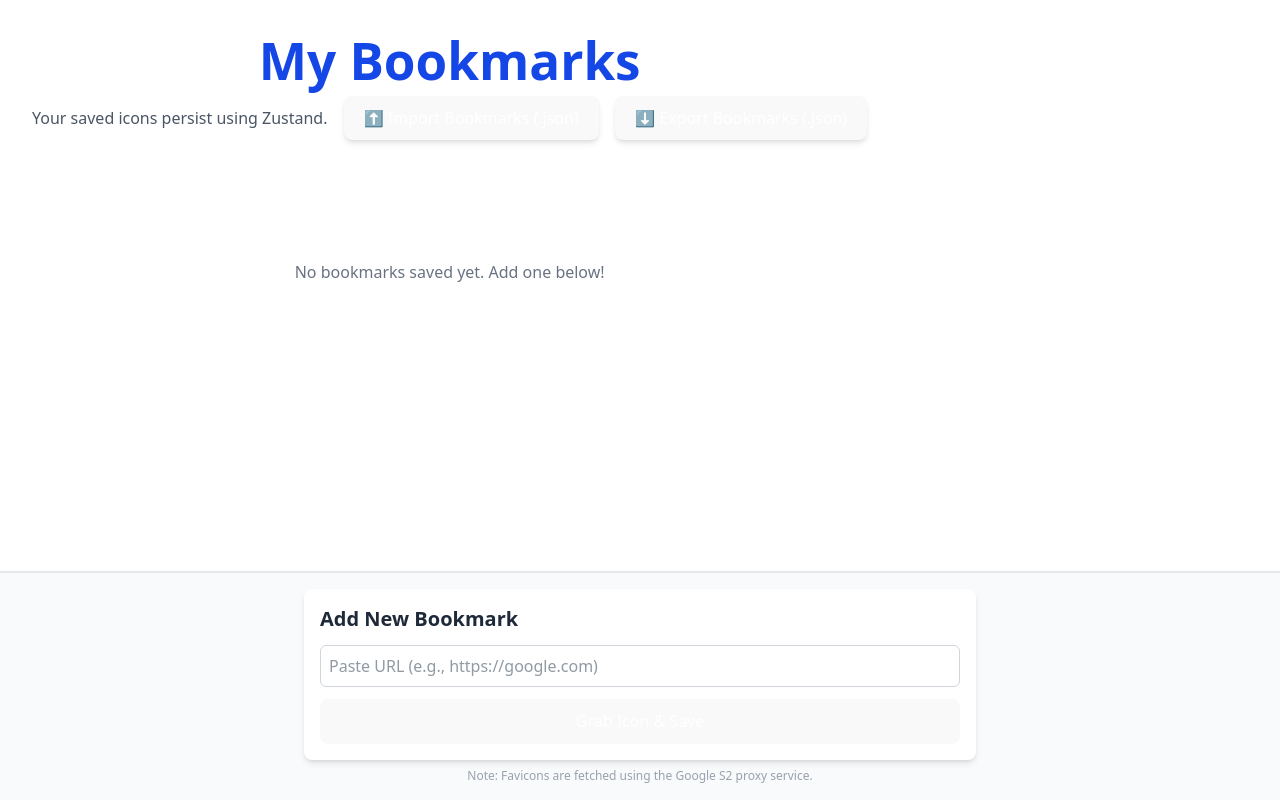
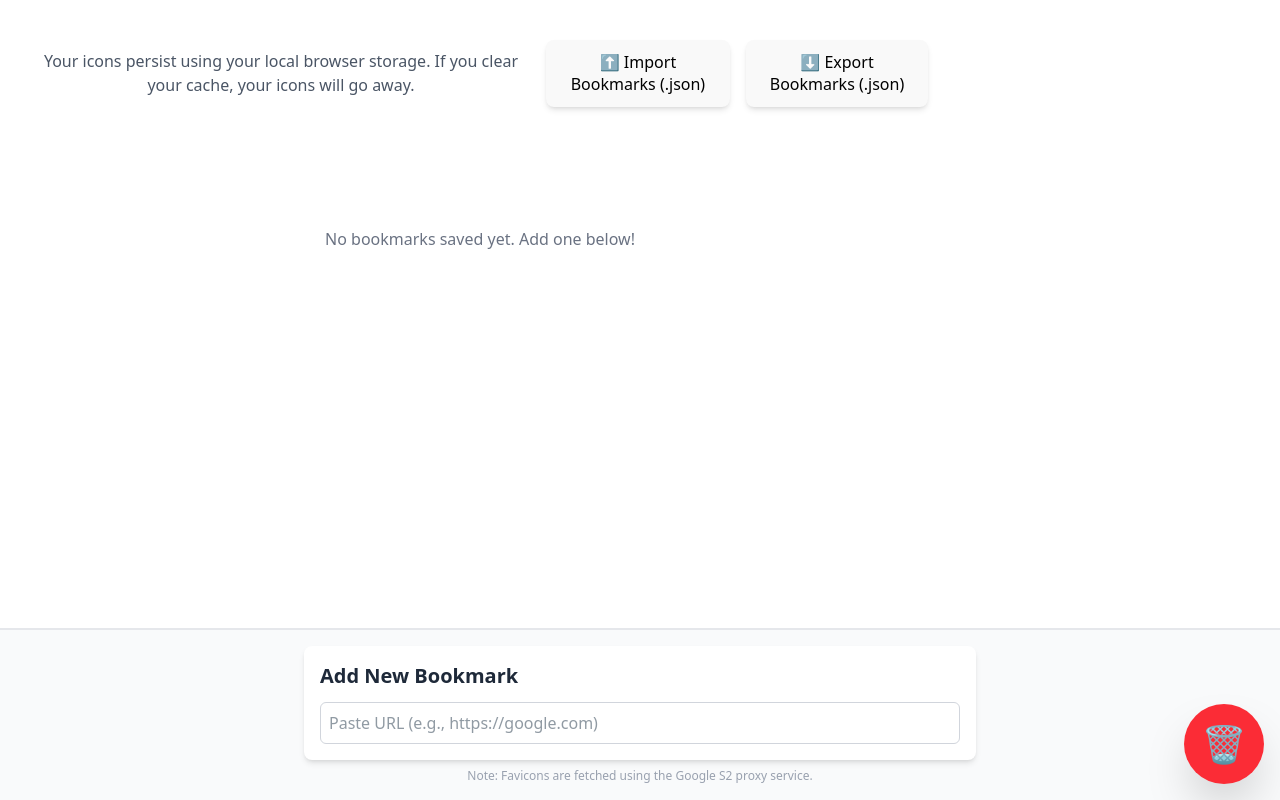
Before and after one commit to sgrecni/homescreen, a React app: page / in a window 1280 px wide. Built offline with nearby package versions, Linux system fonts and the light colour scheme; the HTML template or start-up script is replaced by a standard one.

Commit message:
added drag to trashcan

```diff
--- a/package.json
+++ b/package.json
@@ -12,6 +12,8 @@
   "dependencies": {
     "@tailwindcss/postcss": "^4.1.18",
     "react": "^19.2.0",
+    "react-dnd": "^16.0.1",
+    "react-dnd-html5-backend": "^16.0.1",
     "react-dom": "^19.2.0",
     "zustand": "^5.0.9"
   },
@@ -20,6 +22,8 @@
     "@tailwindcss/vite": "^4.1.18",
     "@types/node": "^24.10.1",
     "@types/react": "^19.2.5",
+    "@types/react-dnd": "^2.0.36",
+    "@types/react-dnd-html5-backend": "^3.0.2",
     "@types/react-dom": "^19.2.3",
     "@vitejs/plugin-react": "^5.1.1",
     "eslint": "^9.39.1",
--- a/src/App.tsx
+++ b/src/App.tsx
@@ -1,11 +1,16 @@
 import React from 'react';
+import { DndProvider } from 'react-dnd';
+import { HTML5Backend } from 'react-dnd-html5-backend';
 import { HomeScreen } from './components/HomeScreen';
 
 const App: React.FC = () => {
   return (
-    <div className="min-h-screen">
-      <HomeScreen />
-    </div>
+    // Wrap the entire app with the DndProvider using the HTML5 backend
+    <DndProvider backend={HTML5Backend}>
+      <div className="min-h-screen">
+        <HomeScreen />
+      </div>
+    </DndProvider>
   );
 };
 
--- a/src/components/BookmarkForm.tsx
+++ b/src/components/BookmarkForm.tsx
@@ -56,12 +56,7 @@ export const BookmarkForm: React.FC = () => {
           className="p-2 border border-gray-300 rounded-md focus:ring-blue-500 focus:border-blue-500"
           required
         />
-        <button
-          type="submit"
-          className="bg-blue-600 text-white p-2 rounded-md hover:bg-blue-700 transition duration-150"
-        >
-          Grab Icon & Save
-        </button>
+
       </form>
       {error && <p className="mt-2 text-red-500 text-sm">{error}</p>}
     </div>
--- /dev/null
+++ b/src/components/DragLayer.tsx
@@ -0,0 +1,93 @@
+// src/components/CustomDragLayer.tsx (Final Visibility Fix)
+import React from 'react';
+import { useDragLayer } from 'react-dnd';
+
+// Define the shape of the item being dragged
+interface DraggedBookmark {
+  id: string;
+  url: string;
+  title: string;
+  iconUrl: string;
+}
+
+// Define the item type
+const ItemTypes = {
+  BOOKMARK_ICON: 'BOOKMARK_ICON',
+};
+
+// Function to calculate the layer style
+function getItemStyles(currentOffset: { x: number; y: number } | null) {
+  if (!currentOffset) {
+    return {
+      display: 'none',
+    };
+  }
+
+  let { x, y } = currentOffset;
+
+  // Icon size is 56px (w-14 h-14). Offset by 28px to center it.
+  const transform = `translate(${x - 28}px, ${y - 28}px)`;
+
+  return {
+    transform,
+    WebkitTransform: transform,
+  };
+}
+
+export const DragLayer: React.FC = () => {
+  const { isDragging, itemType, currentOffset, item } = useDragLayer(
+    (monitor) => ({
+      item: monitor.getItem() as DraggedBookmark,
+      itemType: monitor.getItemType(),
+      // We only need currentOffset for rendering position
+      currentOffset: monitor.getClientOffset(),
+      isDragging: monitor.isDragging(),
+    })
+  );
+
+  if (!isDragging) {
+    return null;
+  }
+
+  const renderItem = () => {
+    switch (itemType) {
+      case ItemTypes.BOOKMARK_ICON:
+        const draggedBookmark = item as DraggedBookmark;
+
+        return (
+          // Use inline styles to GUARANTEE size and visibility.
+          <div
+            style={{
+              width: '56px', // w-14
+              height: '56px', // h-14
+              display: 'flex',
+              alignItems: 'center',
+              justifyContent: 'center',
+              backgroundColor: 'white',
+              borderRadius: '0.75rem', // rounded-xl
+              boxShadow: '0 10px 15px -3px rgba(0, 0, 0, 0.1), 0 4px 6px -2px rgba(0, 0, 0, 0.05)', // shadow-xl
+              border: '2px solid #3b82f6', // border-2 border-blue-500
+              opacity: 0.9,
+            }}
+          >
+            <img
+                src={draggedBookmark.iconUrl}
+                alt={`${draggedBookmark.title} icon`}
+                className="w-10 h-10 object-contain"
+            />
+          </div>
+        );
+      default:
+        return null;
+    }
+  };
+
+  return (
+    <div className="fixed pointer-events-none top-0 left-0 w-full h-full z-50">
+      {/* Pass only currentOffset to getItemStyles */}
+      <div style={getItemStyles(currentOffset)}>
+        {renderItem()}
+      </div>
+    </div>
+  );
+};
--- a/src/components/HomeScreen.tsx
+++ b/src/components/HomeScreen.tsx
@@ -2,6 +2,8 @@ import React, { useRef } from 'react'; // Import useRef
 import { useBookmarkStore, type Bookmark } from '../store/useBookmarkStore';
 import { BookmarkIcon } from './BookmarkIcon';
 import { BookmarkForm } from './BookmarkForm';
+import { TrashCan } from './Trashcan';
+import { DragLayer } from './DragLayer';
 
 // --- (No changes to the component function definition) ---
 export const HomeScreen: React.FC = () => {
@@ -77,19 +79,17 @@ export const HomeScreen: React.FC = () => {
 
   return (
     <div className="min-h-screen bg-white flex flex-col items-center p-8 pb-32">
+      <DragLayer />
 
       {/* Header and Export/Import Buttons */}
       <header className="text-center mb-10 w-full max-w-4xl">
-        <h1 className="text-4xl font-extrabold text-blue-700">
-          My Bookmarks
-        </h1>
         <div className="flex justify-center items-center mt-2 space-x-4">
-            <p className="text-gray-600">Your saved icons persist using Zustand.</p>
+            <p className="text-gray-600">Your icons persist using your local browser storage.  If you clear your cache, your icons will go away.</p>
 
             {/* Import Button */}
             <button
                 onClick={triggerImport}
-                className="bg-blue-500 text-white text-sm px-3 py-1 rounded-md hover:bg-blue-600 transition duration-150 shadow-md"
+                className="bg-blue-500 text-black text-sm px-3 py-1 rounded-md hover:bg-blue-600 transition duration-150 shadow-md"
             >
                 ⬆️ Import Bookmarks (.json)
             </button>
@@ -106,7 +106,7 @@ export const HomeScreen: React.FC = () => {
             {/* Export Button (from previous step) */}
             <button
                 onClick={handleExport}
-                className="bg-green-500 text-white text-sm px-3 py-1 rounded-md hover:bg-green-600 transition duration-150 shadow-md"
+                className="bg-green-500 text-black text-sm px-3 py-1 rounded-md hover:bg-green-600 transition duration-150 shadow-md"
             >
                 ⬇️ Export Bookmarks (.json)
             </button>
@@ -132,6 +132,7 @@ export const HomeScreen: React.FC = () => {
           </div>
         )}
       </div>
+      <TrashCan />
 
       {/* Fixed Form at Bottom */}
       <div className="fixed bottom-0 left-0 right-0 p-4 bg-gray-50 border-t-2 border-gray-200 shadow-xl z-10">
--- /dev/null
+++ b/src/components/Trashcan.tsx
@@ -0,0 +1,55 @@
+import React, { useCallback } from 'react';
+import { useDrop, type DropTargetMonitor } from 'react-dnd';
+import { useBookmarkStore } from '../store/useBookmarkStore'; // Use the store directly
+
+interface DragItem {
+  id: string;
+  type: 'BOOKMARK_ICON';
+}
+
+export const TrashCan: React.FC = () => {
+  // We DO NOT destructure removeBookmark here, as it's not strictly needed
+  // for the hook dependencies, reducing potential staleness.
+
+  const [{ isOver }, drop] = useDrop<
+    DragItem,
+    void,
+    { isOver: boolean }
+  >(() => ({
+    accept: 'BOOKMARK_ICON',
+
+    // FIX: Access the action directly via useBookmarkStore.getState()
+    // This ensures we always call the LATEST version of the action,
+    // avoiding dependency issues inside the DND lifecycle.
+    drop: (item: DragItem) => {
+      useBookmarkStore.getState().removeBookmark(item.id);
+      console.log(`Bookmark ${item.id} deleted.`);
+    },
+
+    collect: (monitor: DropTargetMonitor<DragItem, void>) => ({
+      isOver: monitor.isOver(),
+    }),
+  }), []); // Dependency array is EMPTY, because we don't rely on props/state functions
+
+  // FIX: Using useCallback to correctly connect the ref, essential for the DND lifecycle
+  const trashCanRef = useCallback((node: HTMLDivElement | null) => {
+    if (node) {
+        // Connect the drop target to the DOM node
+        drop(node);
+    }
+  }, [drop]); // Dependency on 'drop' is correct here
+
+  return (
+    <div
+      ref={trashCanRef} // Assign the stable callback ref
+      className={`fixed bottom-4 right-4 p-4 rounded-full shadow-2xl transition-colors duration-300 z-50
+        ${isOver ? 'bg-red-600 border-4 border-white' : 'bg-red-500'}
+        w-20 h-20 flex items-center justify-center cursor-pointer`}
+      title="Drag bookmarks here to delete"
+    >
+      <span className="text-4xl" role="img" aria-label="trash can">
+        {isOver ? '🔥' : '🗑️'}
+      </span>
+    </div>
+  );
+};
```
Also changed, not shown: src/components/BookmarkIcon.tsx (+51 -16 lines), 2 other files (tests, documents, lock files or other folders).
